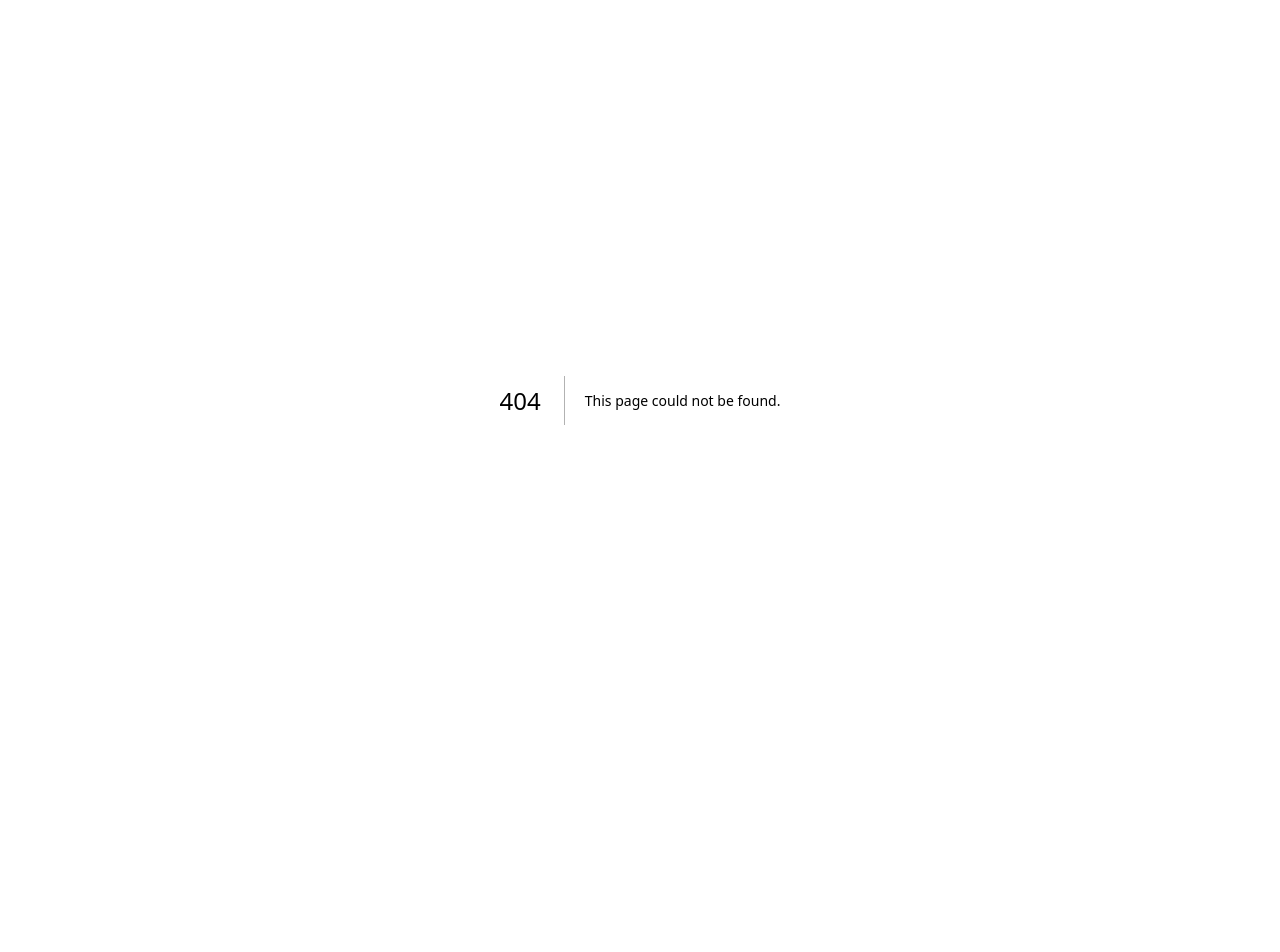
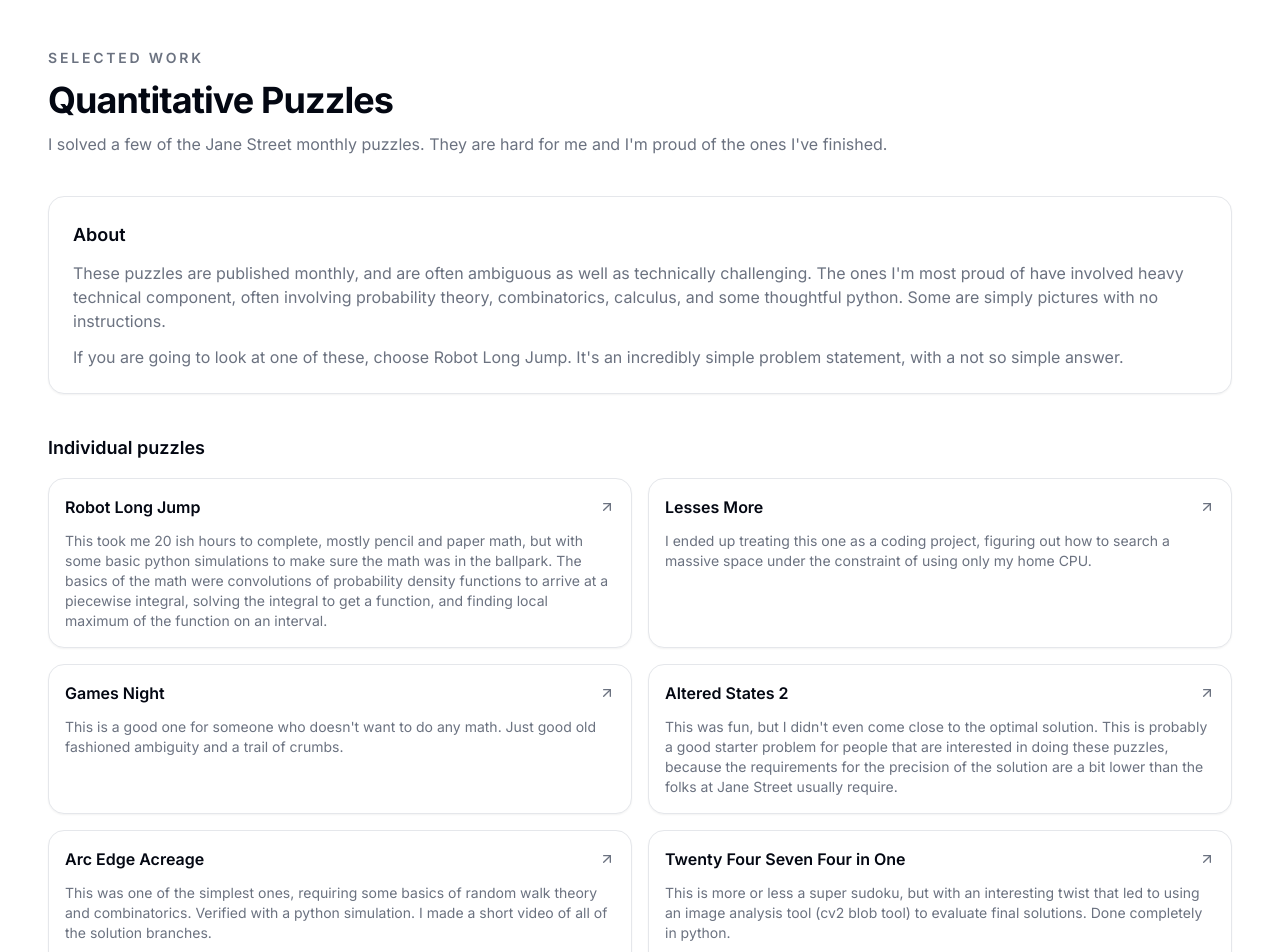
Before and after one commit to bakerjohnalex/resume, a Next.js app: page /projects/quantitative-puzzles in a window 1280 px wide. Before the commit this address had no page. Shown: the top 952 px of the page. Before the commit the page ends 800 px from the top, so only its background shows below. Built offline with nearby package versions, Linux system fonts and the light colour scheme.

Commit message:
Remove tags section from quantitative puzzles page

```diff
--- /dev/null
+++ b/src/app/projects/quantitative-puzzles/page.tsx
@@ -0,0 +1,81 @@
+import { ArrowUpRight } from "lucide-react";
+import type { Metadata } from "next";
+
+import { quantitativePuzzlesData } from "@/data/projects/quantitative-puzzles";
+
+export const metadata: Metadata = quantitativePuzzlesData.metadata;
+
+export default function QuantitativePuzzlesPage() {
+  return (
+    <main className="container mx-auto flex min-h-screen flex-col gap-10 p-4 md:p-12">
+      <header className="space-y-3">
+        <p className="text-sm font-semibold uppercase tracking-[0.2em] text-muted-foreground">
+          Selected Work
+        </p>
+        <h1 className="text-3xl font-bold tracking-tight md:text-4xl">
+          {quantitativePuzzlesData.title}
+        </h1>
+        <p className="text-sm text-muted-foreground md:text-base">
+          {quantitativePuzzlesData.summary}
+        </p>
+      </header>
+
+      <section
+        aria-label="Quantitative Puzzles description"
+        className="rounded-2xl border bg-card p-6 shadow-sm"
+      >
+        <h2 className="text-lg font-semibold">About</h2>
+        {quantitativePuzzlesData.about.map((paragraph) => (
+          <p
+            key={paragraph}
+            className="mt-3 text-sm text-muted-foreground md:text-base leading-relaxed"
+          >
+            {paragraph}
+          </p>
+        ))}
+      </section>
+
+      <section aria-label="Quantitative Puzzles links" className="space-y-4">
+        <h2 className="text-lg font-semibold">Individual puzzles</h2>
+        <div className="grid gap-4 md:grid-cols-2">
+          {quantitativePuzzlesData.puzzles.map((puzzle) => (
+            <div
+              key={puzzle.href}
+              className="rounded-2xl border bg-card p-4 shadow-sm transition hover:border-foreground/20 hover:shadow-md"
+            >
+              <a
+                href={puzzle.href}
+                className="group flex flex-col gap-3"
+                target="_blank"
+                rel="noreferrer"
+              >
+                <div className="flex items-start justify-between gap-4">
+                  <h3 className="text-sm font-semibold md:text-base">
+                    {puzzle.title}
+                  </h3>
+                  <ArrowUpRight
+                    className="mt-1 h-4 w-4 text-muted-foreground transition group-hover:text-foreground"
+                    aria-hidden="true"
+                  />
+                </div>
+                <p className="text-sm text-muted-foreground">
+                  {puzzle.description}
+                </p>
+              </a>
+              {puzzle.extraLink ? (
+                <a
+                  href={puzzle.extraLink.href}
+                  className="mt-3 inline-flex text-sm font-medium text-foreground underline underline-offset-4"
+                  target="_blank"
+                  rel="noreferrer"
+                >
+                  {puzzle.extraLink.title}
+                </a>
+              ) : null}
+            </div>
+          ))}
+        </div>
+      </section>
+    </main>
+  );
+}
--- /dev/null
+++ b/src/data/projects/quantitative-puzzles.ts
@@ -0,0 +1,56 @@
+export const quantitativePuzzlesData = {
+  metadata: {
+    title: "Quantitative Puzzles - Selected Work",
+    description: "Landing page for Jane Street puzzle projects.",
+  },
+  title: "Quantitative Puzzles",
+  summary:
+    "I solved a few of the Jane Street monthly puzzles. They are hard for me and I'm proud of the ones I've finished.",
+  tags: ["Probability", "Combinatorics", "Python", "Calculus", "Ambiguity"],
+  about: [
+    "These puzzles are published monthly, and are often ambiguous as well as technically challenging. The ones I'm most proud of have involved heavy technical component, often involving probability theory, combinatorics, calculus, and some thoughtful python. Some are simply pictures with no instructions.",
+    "If you are going to look at one of these, choose Robot Long Jump. It's an incredibly simple problem statement, with a not so simple answer.",
+  ],
+  puzzles: [
+    {
+      title: "Robot Long Jump",
+      href: "https://www.janestreet.com/puzzles/robot-long-jump-index/",
+      description:
+        "This took me 20 ish hours to complete, mostly pencil and paper math, but with some basic python simulations to make sure the math was in the ballpark. The basics of the math were convolutions of probability density functions to arrive at a piecewise integral, solving the integral to get a function, and finding local maximum of the function on an interval.",
+    },
+    {
+      title: "Lesses More",
+      href: "https://www.janestreet.com/puzzles/lesses-more-index/",
+      description:
+        "I ended up treating this one as a coding project, figuring out how to search a massive space under the constraint of using only my home CPU.",
+    },
+    {
+      title: "Games Night",
+      href: "https://www.janestreet.com/puzzles/games-night-index/",
+      description:
+        "This is a good one for someone who doesn't want to do any math. Just good old fashioned ambiguity and a trail of crumbs.",
+    },
+    {
+      title: "Altered States 2",
+      href: "https://www.janestreet.com/puzzles/altered-states-2-index/",
+      description:
+        "This was fun, but I didn't even come close to the optimal solution. This is probably a good starter problem for people that are interested in doing these puzzles, because the requirements for the precision of the solution are a bit lower than the folks at Jane Street usually require.",
+    },
+    {
+      title: "Arc Edge Acreage",
+      href: "https://www.janestreet.com/puzzles/arc-edge-acreage-index/",
+      description:
+        "This was one of the simplest ones, requiring some basics of random walk theory and combinatorics. Verified with a python simulation. I made a short video of all of the solution branches.",
+      extraLink: {
+        title: "Short solution branches video",
+        href: "https://youtube.com/shorts/x3RYxJXV86w",
+      },
+    },
+    {
+      title: "Twenty Four Seven Four in One",
+      href: "https://www.janestreet.com/puzzles/twenty-four-seven-four-in-one-index/",
+      description:
+        "This is more or less a super sudoku, but with an interesting twist that led to using an image analysis tool (cv2 blob tool) to evaluate final solutions. Done completely in python.",
+    },
+  ],
+} as const;
--- a/src/data/resume-data.tsx
+++ b/src/data/resume-data.tsx
@@ -8,9 +8,10 @@ export const RESUME_DATA: ResumeData = {
   about: "Design engineer that loves creating things.",
   summary: (
     <>
-      I'm an experienced mechanical design engineer with a diverse skill set.
-      My core toolkit includes solid modeling, FEA, Class A surfacing, and strong hands-on prototyping skills.
-      I have a strong math and analysis background, and I'm up to date on the modern coding tools.
+      I'm an experienced mechanical design engineer with a diverse skill set. My
+      core toolkit includes solid modeling, FEA, Class A surfacing, and strong
+      hands-on prototyping skills. I have a strong math and analysis background,
+      and I'm up to date on the modern coding tools.
     </>
   ),
   avatarUrl: "/me.jpg",
@@ -227,6 +228,22 @@ export const RESUME_DATA: ResumeData = {
       },
     },
     {
+      title: "Quantitative Puzzles",
+      techStack: [
+        "Probability",
+        "Combinatorics",
+        "Python",
+        "Calculus",
+        "Ambiguity",
+      ],
+      description:
+        "A set of completed Jane Street monthly puzzle solutions, from pure ambiguity to heavy math and simulation.",
+      link: {
+        label: "Quantitative Puzzles",
+        href: "/projects/quantitative-puzzles",
+      },
+    },
+    {
       title: "This Website",
       techStack: ["Codex", "tailwind", "react"],
       description:
```
